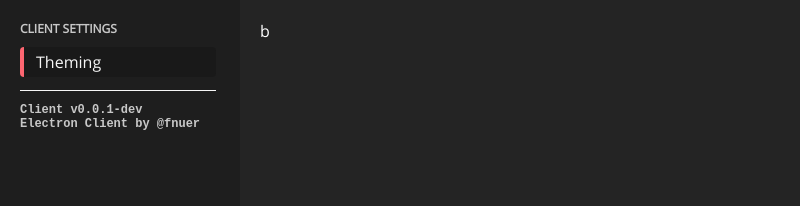
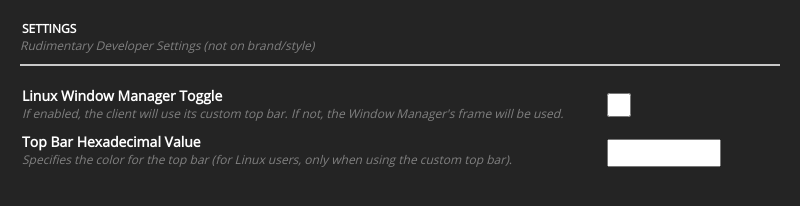
Before and after one commit to xFuney/revolt-client, an Electron app: page app/mw_data/settings.html in a window 800 px wide. Drawn offline with Linux system fonts and the light colour scheme.

Commit message:
push before school

```diff
--- /dev/null
+++ b/app/mw_data/css/settings-old.css
@@ -0,0 +1,193 @@
+* {
+    margin: 0;
+    padding: 0;
+    -webkit-font-smoothing: antialiased;
+    -moz-osx-font-smoothing: grayscale;
+    text-rendering: optimizeLegibility!important;
+}
+
+html, body {
+    color: white;
+    background-color: #242424;
+    font-family: OpenSans, sans-serif;
+}
+
+.app {
+    display: flex;
+}
+
+.settings-side-left {
+    flex: 1 0 auto;
+    background-color: #1E1E1E;
+    width: 240px;
+    height: 100vh
+}
+
+.settings-side-right {
+    flex: 0 1 auto;
+    background-color: transparent;
+    height: 100vh;
+    width: 100%;
+
+    padding-left: 20px;
+    padding-top: 20px;
+
+    padding-right: 20px;
+}
+
+.settings-sidebar {
+    width: 100%;
+    height: 100%;
+    background-color: transparent;
+
+    padding-left: 20px;
+    padding-top: 20px;
+
+}
+
+.settings-header {
+    font-weight: 700;
+    color: #C8C8C8;
+    font-size: 12px;
+    padding-bottom: 10px;
+}
+
+.settings-footer {
+    font-weight: 700;
+    color: #C8C8C8;
+    font-size: 12px;
+    font-family: monospace;
+    width: 190px;
+}
+
+.settings-separator {
+    font-weight: 700;
+    color: #C8C8C8;
+    font-size: 12px;
+    padding-top: 13px;
+    margin-bottom: 12px;
+
+    width: 196px;
+    border-bottom: 1px solid #F6F6F6;
+}
+
+.settings-item {
+    color: #848484;
+    font-size: 16px;
+
+    padding-left: 12px;
+
+
+
+    gap: 8px;
+    -ms-flex-positive: 1;
+    flex-grow: 1;
+    min-width: 0;
+    display: -ms-flexbox;
+    display: flex;
+    -ms-flex-align: center;
+    align-items: center;
+    -ms-flex-direction: row;
+    flex-direction: row;
+
+}
+
+.settings-item-selected {
+    -webkit-border-start: 4px solid #FD6671;
+    border-inline-start: 4px solid #FD6671;
+    border-radius: 4px;
+
+    padding-top: 4px;
+    padding-bottom: 4px;
+
+    background-color: #191919;
+    color: #F6F6F6;
+    width: 180px;
+}
+
+h1 {
+    font-size: 1.2em;
+}
+
+.setting-list-item {
+    display: flex;
+    padding-top: 0;
+
+    width: 100%;
+    height: 100%;
+}
+
+.settings-list-item-head {
+    display: flex;
+    flex-direction: column;
+
+    flex: 0 1 auto;
+    width: 100%;
+
+    padding-left: 10px;
+
+    justify-content: center;
+
+    height: 6%;
+}
+
+.settings-list-item-head h2 {
+    font-size: 1rem;
+    font-weight: 600;
+}
+
+.settings-list-item-head p {
+    font-size: .75rem;
+    font-weight: 400;
+}
+
+.settings-list-item-tick {
+    flex: 0 0 auto;
+    width: 4%;
+
+    display: flex;
+    align-items: center;
+    justify-content: center;
+
+    margin-right: 20px;
+
+
+    height: 6%;
+}
+
+/* input stuff */
+input[type=checkbox] {
+    width: 13px;
+    height: 13px;
+
+    margin: 4px;
+    width: 24px;
+    height: 24px;
+    display: grid;
+    border-radius: 4px;
+    place-items: center;
+    background: #ffffff;
+
+    cursor: pointer;
+    font-size: 18px;
+    -webkit-user-select: none;
+    -ms-user-select: none;
+    user-select: none;
+
+    display: none;
+}
+
+button, input, label, select, textarea {
+    display: inline-block;
+    margin: 0;
+    border: 0;
+    padding: 0;
+    width: auto;
+    vertical-align: middle;
+    white-space: normal;
+    line-height: inherit;
+    background: none;
+    color: inherit;
+    font-size: inherit;
+    font-family: inherit;
+}
--- a/app/mw_data/css/settings.css
+++ b/app/mw_data/css/settings.css
@@ -10,95 +10,63 @@ html, body {
     color: white;
     background-color: #242424;
     font-family: OpenSans, sans-serif;
+
+    padding-left: 10px;
+    padding-top: 10px;
+    padding-right: 10px;
 }
 
-.app {
-    display: flex;
+hr {
+    margin-bottom: 20px;
+    margin-top: 10px;
+    border: 1px solid #c8c8c8;
+}
+h1 {
+    font-size: 12px;
+    padding-left: 2px;
 }
 
-.settings-side-left {
-    flex: 1 0 auto;
-    background-color: #1E1E1E;
-    width: 240px;
-    height: 100vh
+p {
+    font-size: 12px;
+    color: gray;
+    font-style: italic;
 }
 
-.settings-side-right {
-    flex: 0 1 auto;
-    background-color: transparent;
-    height: 100vh;
-    width: 100%;
+.settings-item {
+    display: flex;
+    flex-direction: row;
+    align-items: center;
 
-    padding-left: 20px;
-    padding-top: 20px;
+    padding-bottom: 10px;
 }
 
-.settings-sidebar {
-    width: 100%;
-    height: 100%;
-    background-color: transparent;
+.settings-header {
+    padding-left: 2px;
+    width: 575px;
+}
 
-    padding-left: 20px;
-    padding-top: 20px;
+.settings-header h2 {
+    font-size: 14px;
+}
+
+.settings-option {
+
+    padding-left: 10px;
+    padding-right: 10px;
+    padding-top: 6px;
+
 
 }
 
-.settings-header {
-    font-weight: 700;
-    color: #C8C8C8;
-    font-size: 12px;
-    padding-bottom: 10px;
+.settings-tickbox {
+
+    width: 24px;
+    height: 24px;
 }
 
-.settings-footer {
-    font-weight: 700;
-    color: #C8C8C8;
-    font-size: 12px;
-    font-family: monospace;
-    width: 190px;
+.settings-textarea {
+
+    width: 110px;
+    margin-right: 1px;
+    height: 24px;
 }
-
-.settings-separator {
-    font-weight: 700;
-    color: #C8C8C8;
-    font-size: 12px;
-    padding-top: 13px;
-    margin-bottom: 12px;
-
-    width: 196px;
-    border-bottom: 1px solid #F6F6F6;
-}
-
-.settings-item {
-    color: #848484;
-    font-size: 16px;
-
-    padding-left: 12px;
-
-
-
-    gap: 8px;
-    -ms-flex-positive: 1;
-    flex-grow: 1;
-    min-width: 0;
-    display: -ms-flexbox;
-    display: flex;
-    -ms-flex-align: center;
-    align-items: center;
-    -ms-flex-direction: row;
-    flex-direction: row;
-
-}
-
-.settings-item-selected {
-    -webkit-border-start: 4px solid #FD6671;
-    border-inline-start: 4px solid #FD6671;
-    border-radius: 4px;
-
-    padding-top: 4px;
-    padding-bottom: 4px;
-
-    background-color: #191919;
-    color: #F6F6F6;
-    width: 180px;
-}
--- a/app/mw_data/settings.html
+++ b/app/mw_data/settings.html
@@ -8,38 +8,30 @@
   </head>
   <body style="overflow:hidden;">
 
-    <div class="app">
-      <div class="settings-side-left">
+    <h1>SETTINGS</h1>
+    <p>Rudimentary Developer Settings (not on brand/style)</p>
+    <hr />
 
-        <div class="settings-sidebar">
-
-          <div class="settings-header">
-            CLIENT SETTINGS
-          </div>
-
-          <div class="settings-item settings-item-selected">
-            Theming
-          </div>
-
-          <div class="settings-separator"></div>
-
-          <div class="settings-footer">
-            Client v0.0.1-dev
-          </div>
-
-          <div class="settings-footer">
-            Electron Client by @fnuer
-          </div>
-
-
+    <div class="settings-item">
+        <div class="settings-header">
+            <h2>Linux Window Manager Toggle</h2>
+            <p>If enabled, the client will use its custom top bar. If not, the Window Manager's frame will be used.</p>
         </div>
 
-      </div>
-
-      <div class="settings-side-right">
-        <p>b</p>
-      </div>
+        <div class="settings-option">
+            <input type="checkbox" class="settings-tickbox">
+        </div>
     </div>
 
+    <div class="settings-item">
+        <div class="settings-header">
+            <h2>Top Bar Hexadecimal Value</h2>
+            <p>Specifies the color for the top bar (for Linux users, only when using the custom top bar).</p>
+        </div>
+
+        <div class="settings-option">
+            <input type="textarea" class="settings-textarea">
+        </div>
+    </div>
   </body>
 </html>
```
Also changed, not shown: app/mw_data/settings-old.html (added, +59 -0 lines).
